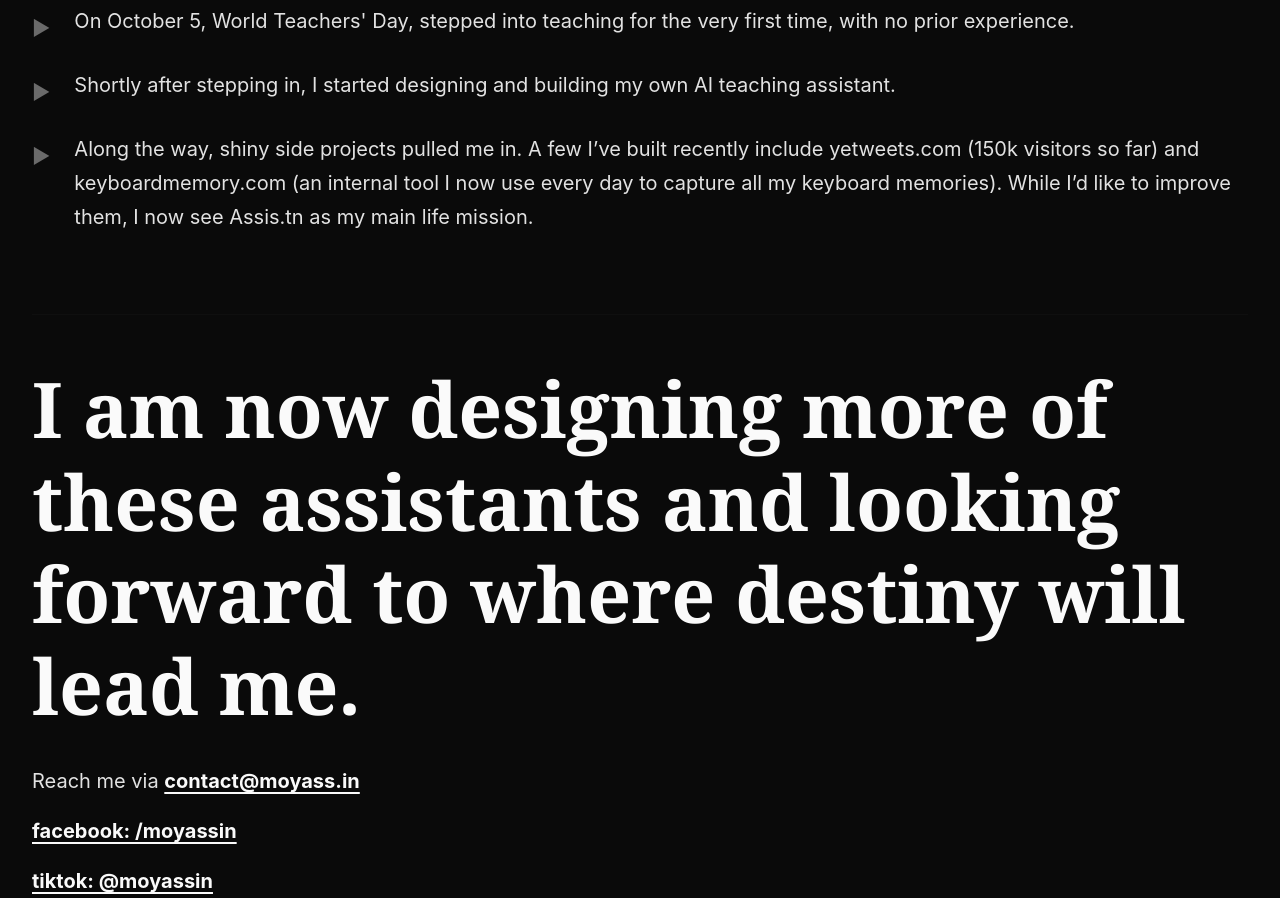
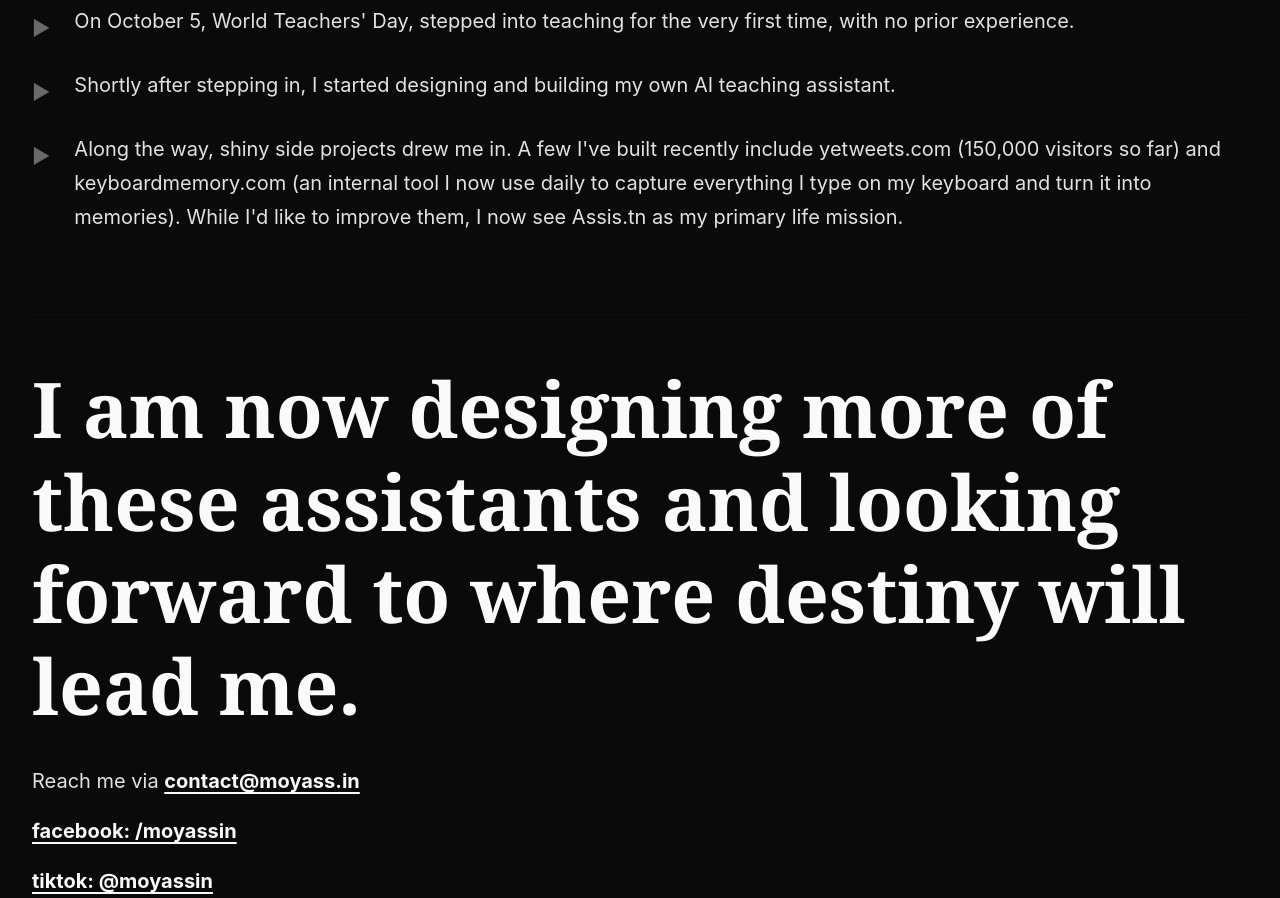
Before and after one commit to yassincodes/moyassin, a React (Vite) app: page / in a window 1280 px wide. Shown: the part 980-1878 px from the top of the page. Built offline with nearby package versions, Linux system fonts and the light colour scheme.

Commit message:
Update App.jsx

```diff
--- a/src/App.jsx
+++ b/src/App.jsx
@@ -50,8 +50,7 @@ function App() {
     "As a graduation project, built Facebook and Messenger clones featuring AI-generated historic figures, letting users explore history and interact with them as if they were living in that era.",
     "On October 5, World Teachers' Day, stepped into teaching for the very first time, with no prior experience.",
     "Shortly after stepping in, I started designing and building my own AI teaching assistant.",
-    "Along the way, shiny side projects pulled me in. A few I’ve built recently include yetweets.com (150k visitors so far) and keyboardmemory.com (an internal tool I now use every day to capture all my keyboard memories). While I’d like to improve them, I now see Assis.tn as my main life mission."
-
+"Along the way, shiny side projects drew me in. A few I've built recently include yetweets.com (150,000 visitors so far) and keyboardmemory.com (an internal tool I now use daily to capture everything I type on my keyboard and turn it into memories). While I'd like to improve them, I now see Assis.tn as my primary life mission."
   ]
 
   return (
```
